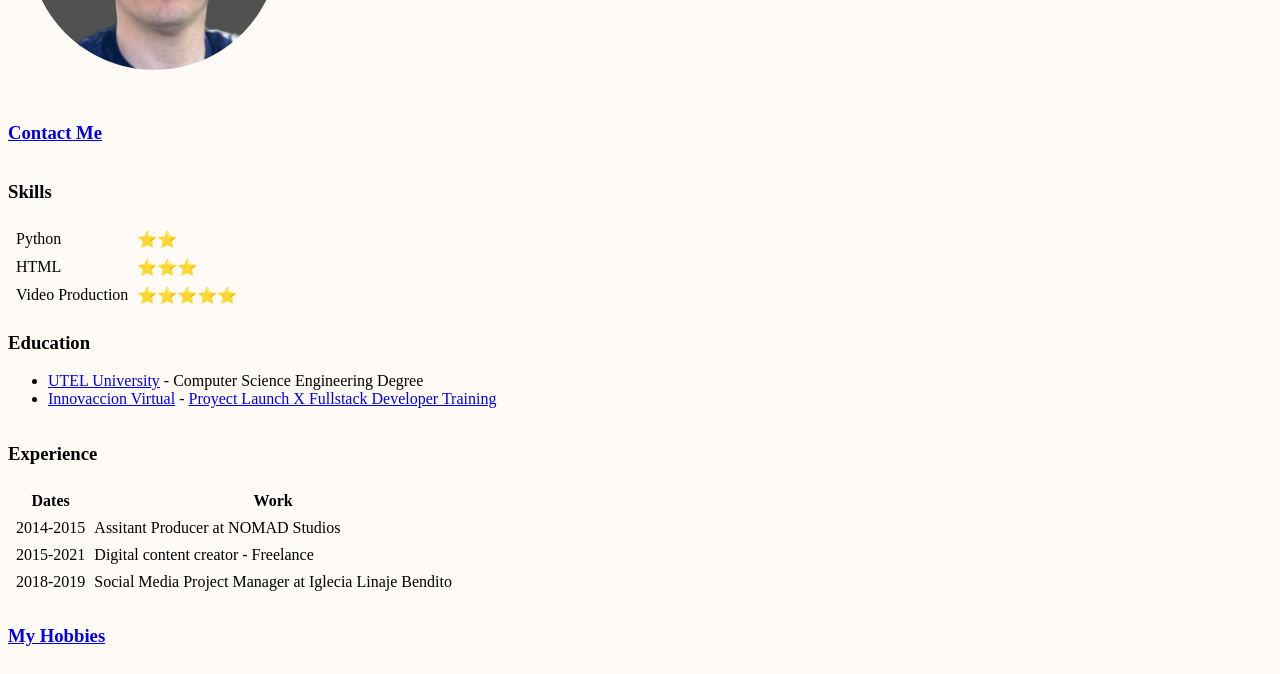
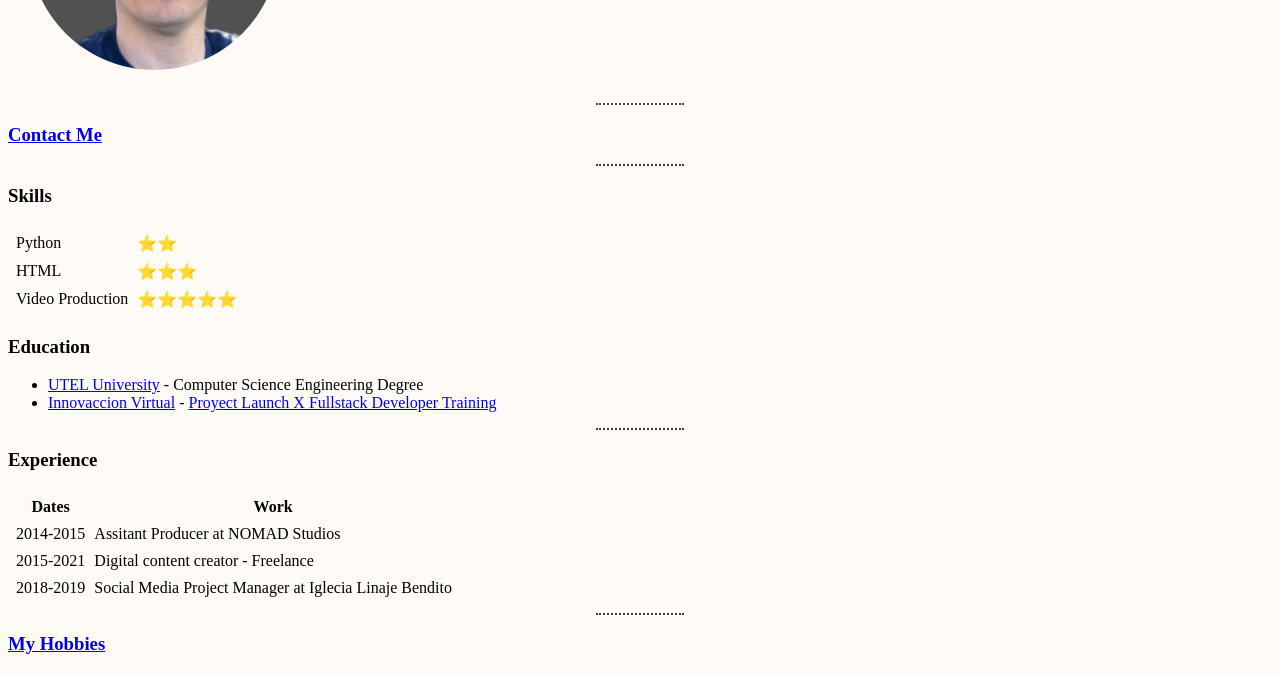
Before and after one commit to Hafid-Davila/Old_School_HTML_website, a plain HTML site: page index.html in a window 1280 px wide. Shown: the part 209-883 px from the top of the page. Drawn offline with Linux system fonts and the light colour scheme.

Commit message:
border styling with internal CSS in HTML

```diff
--- a/index.html
+++ b/index.html
@@ -2,6 +2,7 @@
 <html lang="en" dir="ltr">
 
 <head>
+
   <meta charset="utf-8">
   <title>Hafid's Personal Site</title>
 
@@ -9,11 +10,19 @@
     body {
       background-color: #FEFBF6;
     }
+
     hr {
-      background-color: white;
       border-style: none;
+      border-top-style: dotted;
+      border-color: #3D3C42;
+      border-width: 2px;
+      width: 7%;
+
     }
+
+
   </style>
+
 </head>
 
 <body>
@@ -38,7 +47,7 @@
 
   <hr>
 
-<!-- tables1 -->
+  <!-- tables1 -->
   <h3>Skills</h3>
   <table cellspacing=7>
     <tr>
@@ -55,7 +64,7 @@
     </tr>
   </table>
 
-<!-- list -->
+  <!-- list -->
   <h3>Education</h3>
   <ul>
     <li><a href="https://www.utel.edu.mx/about">UTEL University</a> - Computer Science Engineering Degree</li>
@@ -63,7 +72,7 @@
   </ul>
 
   <hr>
-<!--tables2 -->
+  <!--tables2 -->
   <h3>Experience</h3>
   <table cellspacing=7>
     <thead>
```
